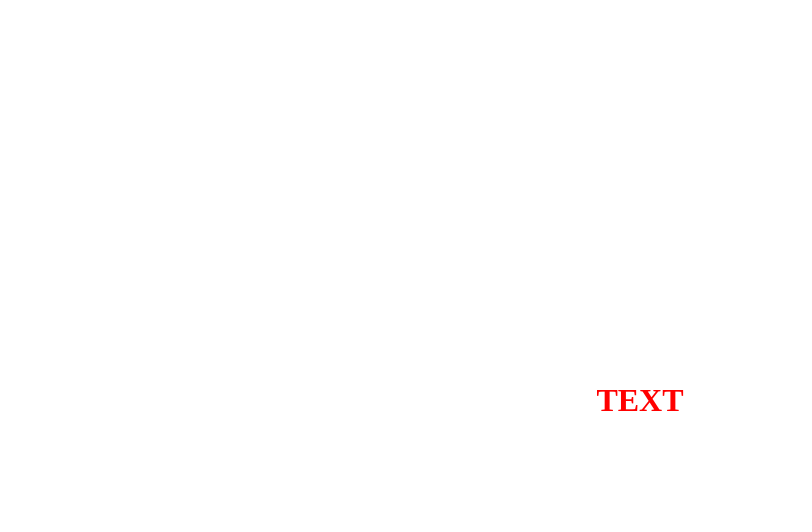
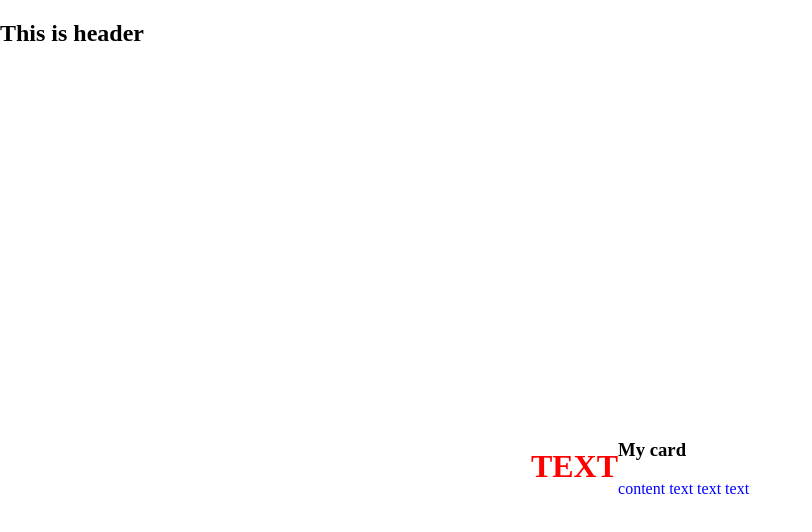
Before and after one commit to frontinorz/gulp-static-structure, a website: page src/index.html in a window 1280 px wide. Shown: the whole page, without its empty margins (0-812 px from the left). Drawn offline with nearby package versions, Linux system fonts and the light colour scheme; files that its build step writes are made by us from their sources.

Commit message:
Add purgeCSS, babel, file include

```diff
--- /dev/null
+++ b/src/components/card.html
@@ -0,0 +1,4 @@
+<div class="card">
+  <h3>@@title</h3>
+  <p>@@text</p>
+</div>
--- /dev/null
+++ b/src/components/header.html
@@ -0,0 +1,3 @@
+<header>
+  <h2>This is header</h2>
+</header>
--- a/src/index.html
+++ b/src/index.html
@@ -9,8 +9,13 @@
 </head>
 
 <body>
+  @@include('./components/header.html')
   <div class="container">
     <h1>TEXT</h1>
+    @@include('./components/card.html',{
+    "title": "My card",
+    "text": "content text text text"
+    })
   </div>
 </body>
 
--- a/src/scss/style.scss
+++ b/src/scss/style.scss
@@ -13,3 +13,7 @@ body{
 h1{
   color: red;
 }
+
+p{
+  color: blue;
+}
```
Also changed, not shown: gulpfile.js (+28 -6 lines), package.json (+7 -4 lines), .babelrc, dist/index.html, dist/js/all.js (added), 1 other file.
